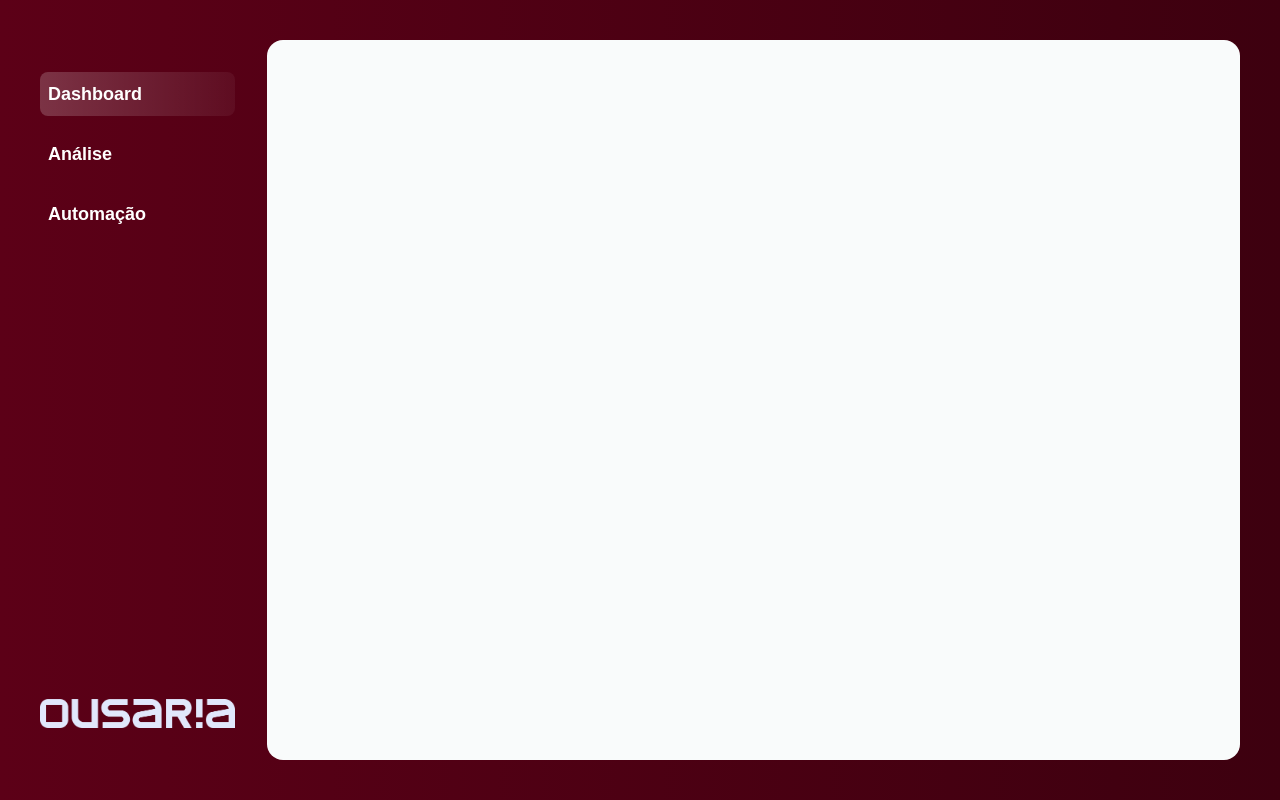
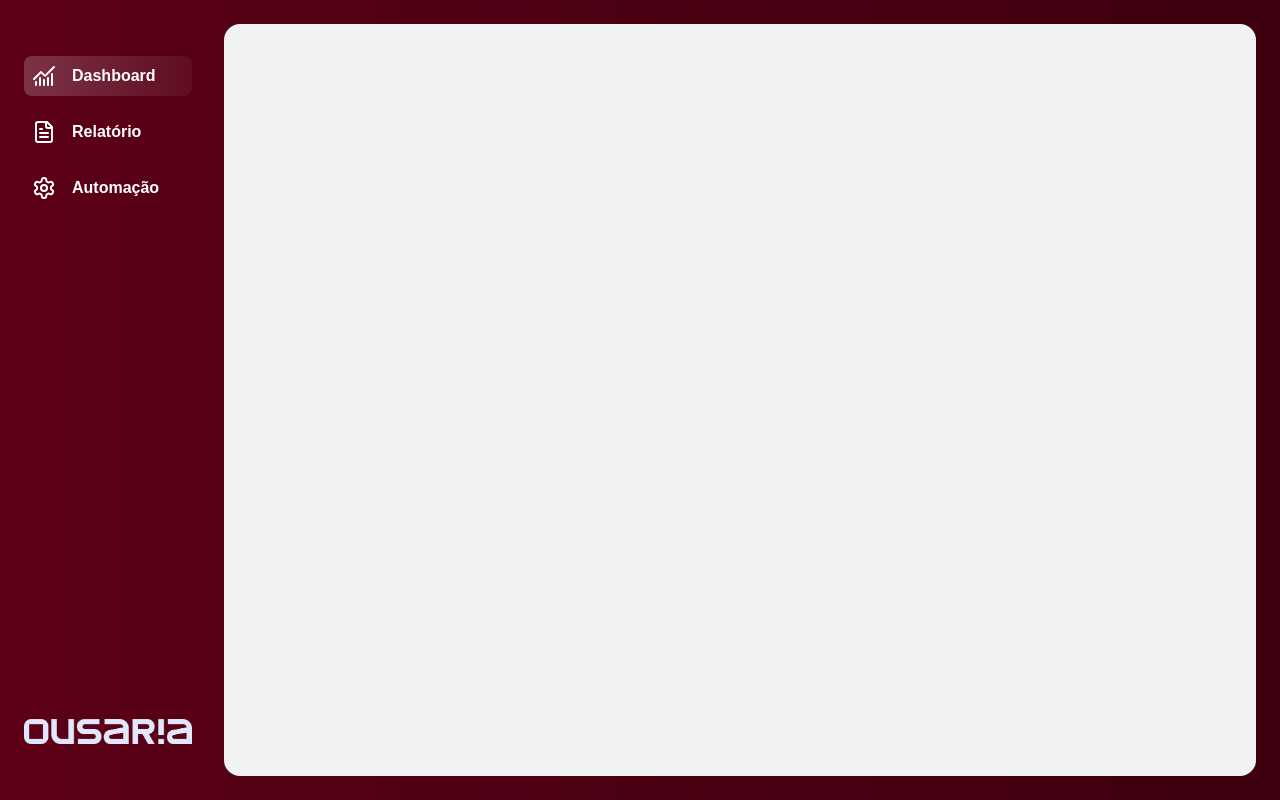
Before and after one commit to 18juba/ousaria-dashboard, a SvelteKit app in the folder dashboard/: page / in a window 1280 px wide. Built offline with nearby package versions, Linux system fonts and the light colour scheme; a web font is replaced by a local one.

Commit message:
Instalando biblioteca para ícones

```diff
--- a/dashboard/package.json
+++ b/dashboard/package.json
@@ -32,6 +32,7 @@
 	"dependencies": {
 		"@fontsource-variable/alumni-sans": "^5.3.0",
 		"@fontsource-variable/inter": "^5.3.0",
-		"@fontsource-variable/jetbrains-mono": "^5.3.0"
+		"@fontsource-variable/jetbrains-mono": "^5.3.0",
+		"@lucide/svelte": "^1.47.0"
 	}
 }
--- a/dashboard/src/routes/+layout.svelte
+++ b/dashboard/src/routes/+layout.svelte
@@ -6,26 +6,30 @@
 	import '@fontsource-variable/inter';
 	import '@fontsource-variable/jetbrains-mono';
 
+	import ChartNoAxesCombined from '@lucide/svelte/icons/chart-no-axes-combined';
+	import FileText from '@lucide/svelte/icons/file-text';
+	import Settings from '@lucide/svelte/icons/settings';
+
 	let { children } = $props();
 </script>
 
 <svelte:head><link rel="icon" href={favicon} /></svelte:head>
 
-<main class="flex min-h-screen h-screen gap-8 p-10">
-	<nav class="flex w-60 flex-col justify-between py-8">
-		<ul class="flex flex-col gap-4 text-lg font-bold text-white">
+<main class="flex h-screen min-h-screen gap-8 p-6 2xl:p-10">
+	<nav class="flex w-50 2xl:w-60 flex-col justify-between py-8">
+		<ul class="flex flex-col gap-4 2xl:text-lg font-bold text-white">
 			<li class="rounded-lg bg-linear-to-r from-white/20 to-white/5 p-2">
-				<a href="/dashboard">Dashboard</a>
+				<a class="flex items-center gap-4" href="/dashboard"><ChartNoAxesCombined /> Dashboard</a>
 			</li>
 			<li class="rounded-lg p-2">
-				<a href="/analise">Análise</a>
+				<a class="flex items-center gap-4" href="/relatorio"><FileText /> Relatório</a>
 			</li>
 			<li class="rounded-lg p-2">
-				<a href="/automacao">Automação</a>
+				<a class="flex items-center gap-4" href="/automacao"><Settings /> Automação</a>
 			</li>
 		</ul>
 
-		<img src="/img/logo.webp" , alt="Logomarca Ousaria" class="w-50 object-contain" />
+		<img src="/img/logo.webp" , alt="Logomarca Ousaria" class="w-44 2xl:w-50 object-contain" />
 	</nav>
 
 	{@render children()}
--- a/dashboard/src/routes/+page.svelte
+++ b/dashboard/src/routes/+page.svelte
@@ -1,3 +1,3 @@
-<div class="bg-mist-50 h-full w-full rounded-2xl">
+<div class="bg-mist-100 h-full w-full rounded-2xl">
 
 </div>
```
Also changed, not shown: 1 other file (tests, documents, lock files or other folders).
